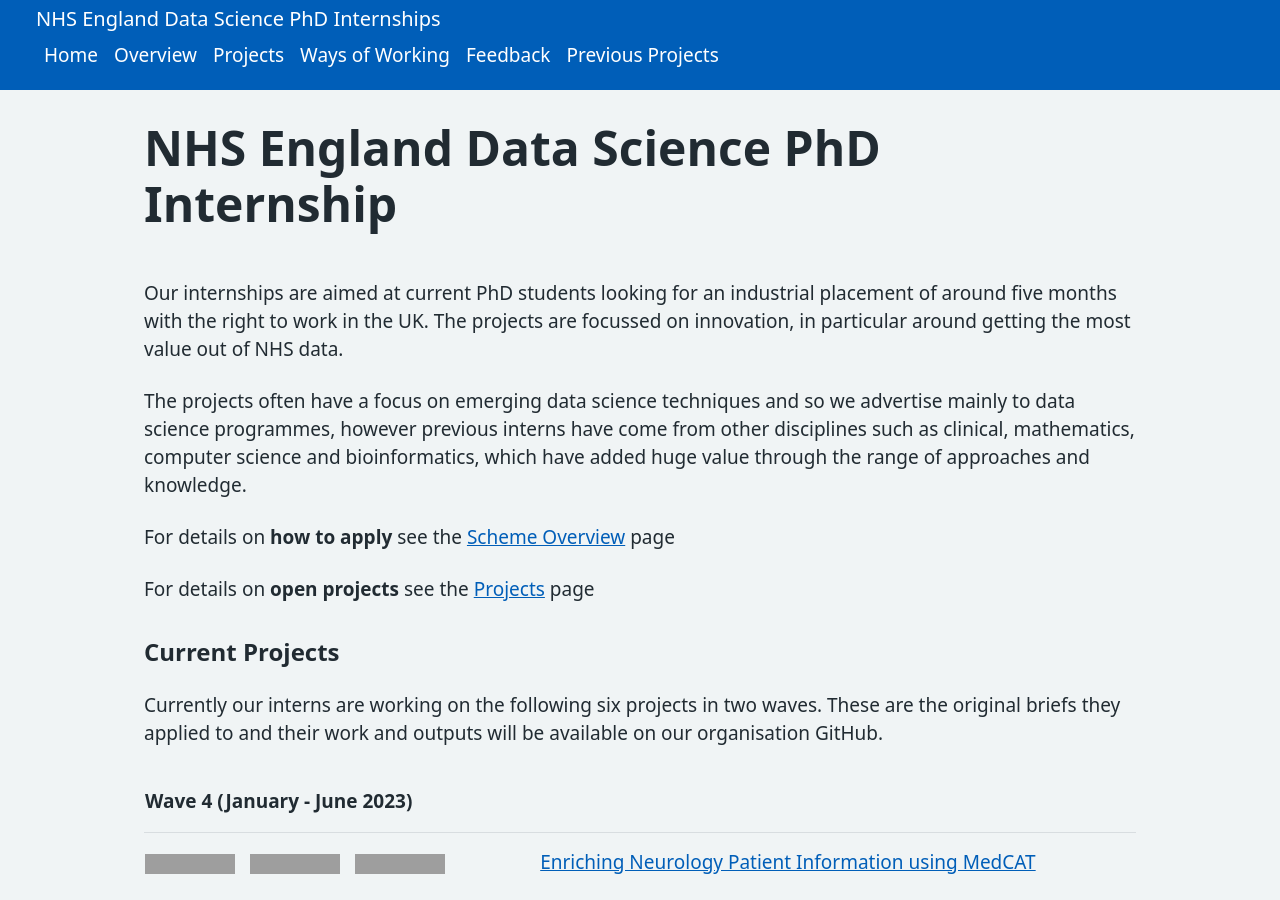
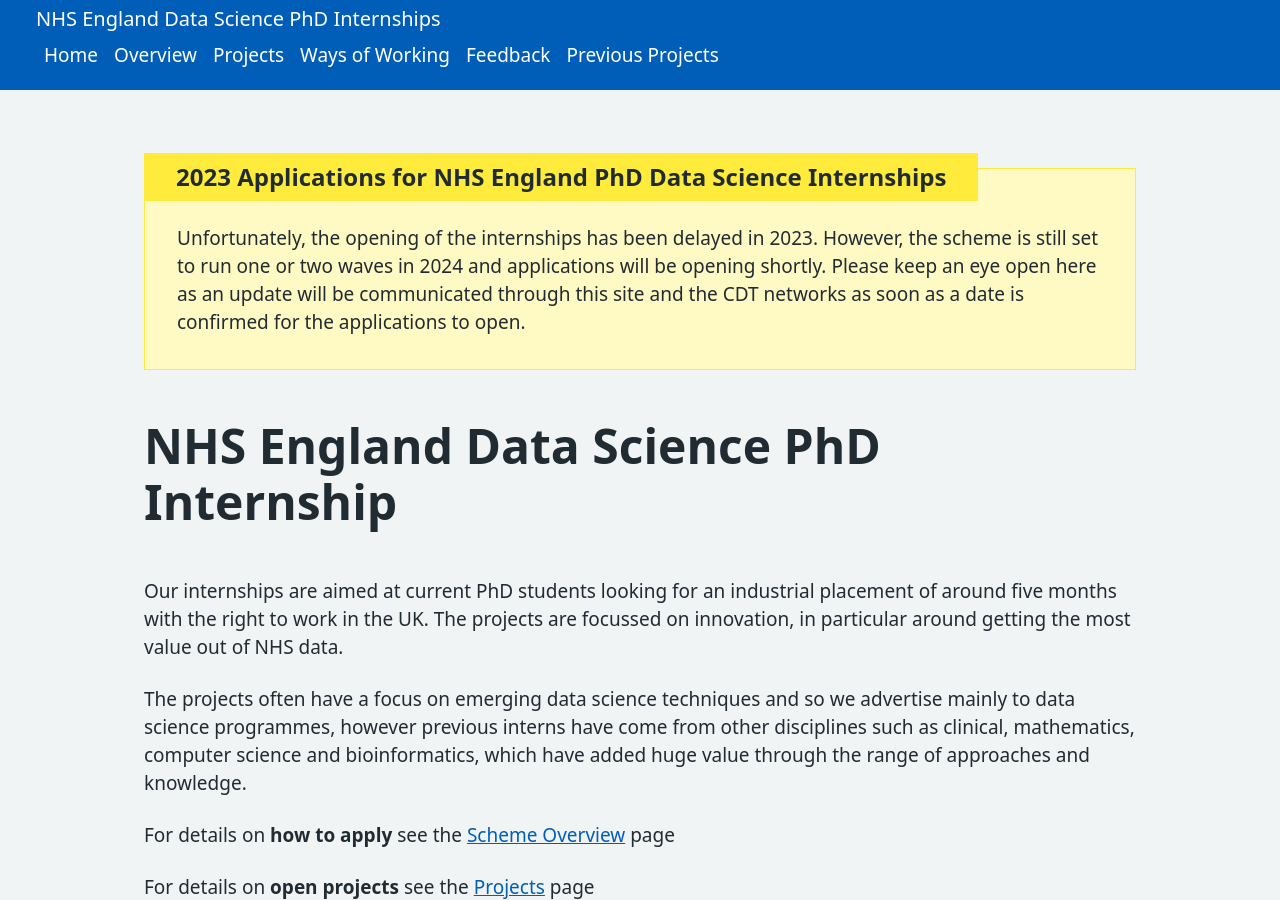
Before and after one commit to nhsx/nhsx-internship-projects, a Jekyll site: the page built from index.md, in a window 1280 px wide and 900 px high. Built offline with Jekyll 4.4.1, drawn with Linux system fonts in a browser that asks for light colours; grey boxes are pictures that could not be loaded.

Commit message:
added callout for 2023 update

```diff
--- /dev/null
+++ b/_layouts/base_callout.html
@@ -0,0 +1,41 @@
+<!DOCTYPE html>
+<html>
+
+{% include header.html %}
+
+<body>
+  {% include navbar.html %}
+
+  <script>
+    document.body.className = document.body.className
+      ? document.body.className + " js-enabled"
+      : "js-enabled";
+  </script>
+
+  <div class="nhsuk-width-container">
+    <main class="nhsuk-main-wrapper" id="maincontent" role="main">
+      <div class="nhsuk-grid-row">
+        <div class="nhsuk-grid-column">
+          <div class="nhsuk-warning-callout">
+            <h3 class="nhsuk-warning-callout__label">
+              <span role="text">
+                <span class="nhsuk-u-visually-hidden">Update: </span>
+                2023 Applications for NHS England PhD Data Science Internships
+              </span>
+            </h3>
+            <p>Unfortunately, the opening of the internships has been delayed in 2023. However, the scheme is still set to run one or two waves in 2024 and applications will be opening shortly.  Please keep an eye open here as an update will be communicated through this site and the CDT networks as soon as a date is confirmed for the applications to open.</p>
+          </div>
+
+
+          {{ content }}
+        </div>
+      </div>
+    </main>
+  </div>
+
+  {% include footer.html %}
+</body>
+
+<script src="https://cdn.jsdelivr.net/gh/MarketingPipeline/Markdown-Tag/markdown-tag-GitHub.js"></script>
+
+</html>
```
Also changed, not shown: content/overview.md (+1 -1 lines), content/projects.md (+1 -1 lines), index.md (+1 -1 lines).
